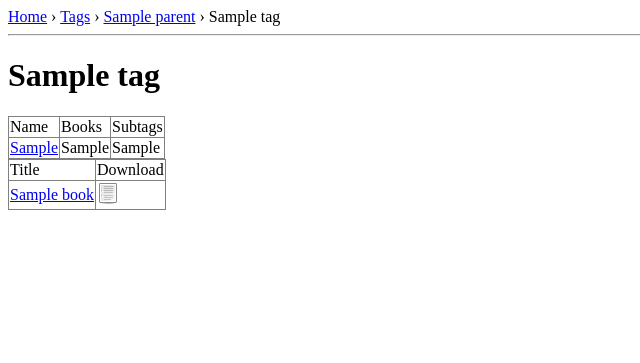
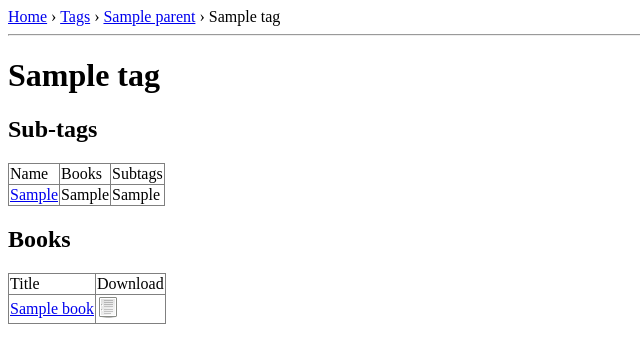
Before and after one commit to sa2ajj/myLibrary, a Django app: template templates/tag.html in a window 1280 px wide. Shown: the top 363 px of the page, without its empty margins (0-640 px from the left). Run offline with Django 3.2, Linux system fonts and the light colour scheme; the template is opened without the code that fills it: most values are stand-ins (such as "Sample title", 1, 10 or a date in 2020).

Commit message:
show books only if there are any

```diff
--- a/templates/tag.html
+++ b/templates/tag.html
@@ -5,7 +5,8 @@
 {% block breadcrumbs %}<a href="/">Home</a> &rsaquo; <a href="/tag">Tags</a> &rsaquo; {% for parent in tag_path %}<a href="/tag/{{ parent.id }}">{{ parent.name }}</a> &rsaquo; {% endfor %}{{ tag }}{% endblock %}
 
 {% block body %}<h1>{{ tag }}</h1>
-{% if subtags %}<table border="1">
+{% if subtags %}<h2>Sub-tags</h2>
+<table border="1">
   <tr>
     <td>Name</td><td>Books</td><td>Subtags</td>
   </tr>
@@ -14,6 +15,7 @@
   </tr>{% endfor %}
 </table>{% endif %}
 
+{% if books %}<h2>Books</h2>
 <table border="1">
   <tr>
     <td>Title</td><td>Download</td>
@@ -21,7 +23,7 @@
   {% for book in books %}<tr>
     <td><a href="/book/{{ book.id }}">{{ book.title }}</a></td><td><a href="/file/{{ book.id }}"><img src="/static/download.png" alt="download"/></a></td>
   </tr>{% endfor %}
-</table>
+</table>{% endif %}
 {% endblock %}
 
 <!--
```
